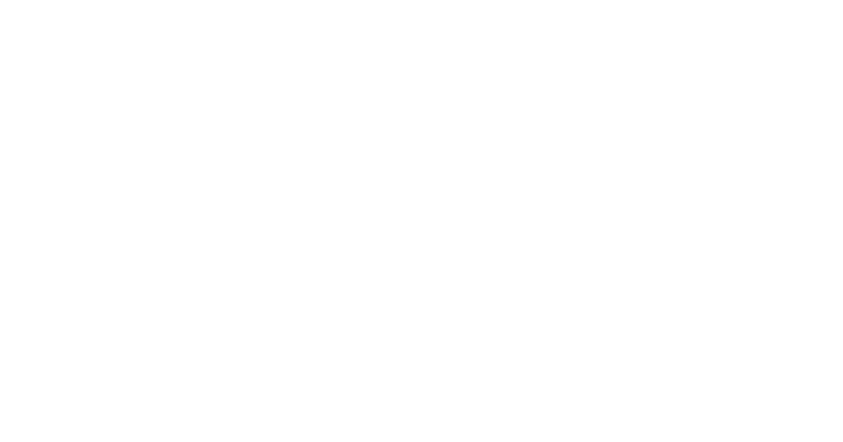
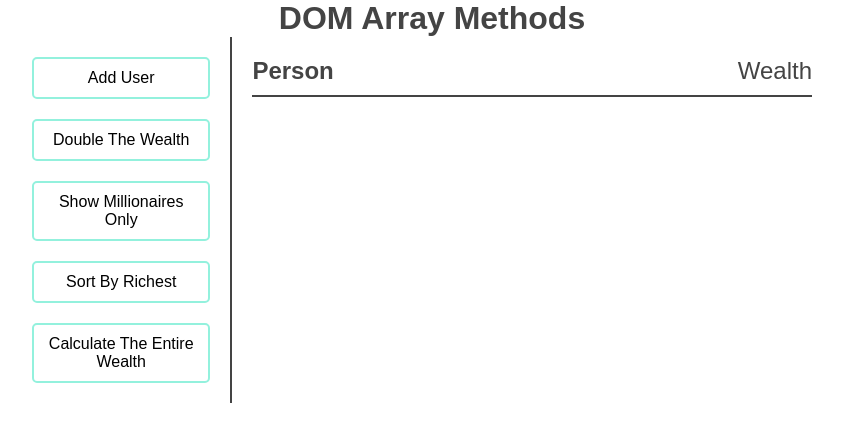
Before and after one commit to dorotaszot/DOM-Array-Methods, a plain HTML site: page index.html in a window 1280 px wide. Shown: the whole page, without its empty margins (208-1051 px from the left). Drawn offline with Linux system fonts and the light colour scheme.

Commit message:
UI added

```diff
--- a/index.html
+++ b/index.html
@@ -9,6 +9,21 @@
 </head>
 
 <body>
+  <h1>DOM Array Methods</h1>
+
+  <div class="container">
+    <aside>
+      <button id="add-user">Add User</button>
+      <button id="double">Double The Wealth</button>
+      <button id="show-millionaires">Show Millionaires Only</button>
+      <button id="sort">Sort By Richest</button>
+      <button id="calculate-wealth">Calculate The Entire Wealth</button>
+    </aside>
+
+    <main id="main">
+      <h2><strong>Person</strong> Wealth</h2>
+    </main>
+  </div>
 
   <script src="main.js"></script>
 </body>
--- a/style.css
+++ b/style.css
@@ -0,0 +1,82 @@
+* {
+  box-sizing: border-box;
+  margin: 0;
+  padding: 0;
+}
+
+body {
+  display: flex;
+  flex-direction: column;
+  margin: 0 auto;
+  height: 100vh;
+  width: 100%;
+  align-items: center;
+  font-family: Arial, Helvetica, sans-serif;
+  color: #444;
+}
+
+.container {
+  display: flex;
+  width: 800px;
+}
+
+aside {
+  width: 260px;
+  border-right: 2px solid #444;
+  padding-right: 20px;
+}
+
+main {
+  display: flex;
+  width: 100%;
+  /* flex: 1; */
+}
+
+button {
+  cursor: pointer;
+  padding: 10px;
+  display: block;
+  width: 100%;
+  background-color: #fff;
+  margin-bottom: 20px;
+  margin-top: 20px;
+  border: rgb(147, 241, 221) solid 2px;
+  border-radius: 5px;
+  font-size: 16px;
+}
+
+button:hover {
+  background-color: rgb(147, 241, 221);
+}
+
+h2 {
+  display: flex;
+  justify-content: space-between;
+  width: 100%;
+  font-weight: 300;
+  padding-top: 20px;
+  margin-right: 20px;
+  margin-left: 20px;
+  border-bottom: 2px solid #444;
+  height: 60px;
+}
+
+h3 {
+  display: flex;
+  justify-content: space-between;
+  width: 100%;
+  font-weight: 300;
+  padding-top: 20px;
+  margin-right: 20px;
+  margin-left: 20px;
+  border-bottom: 2px solid #444;
+  height: 60px;
+}
+
+.person {
+  display: flex;
+  justify-content: space-between;
+  font-size: 20px;
+  padding: 10px;
+  margin-bottom: 15px;
+}
```
